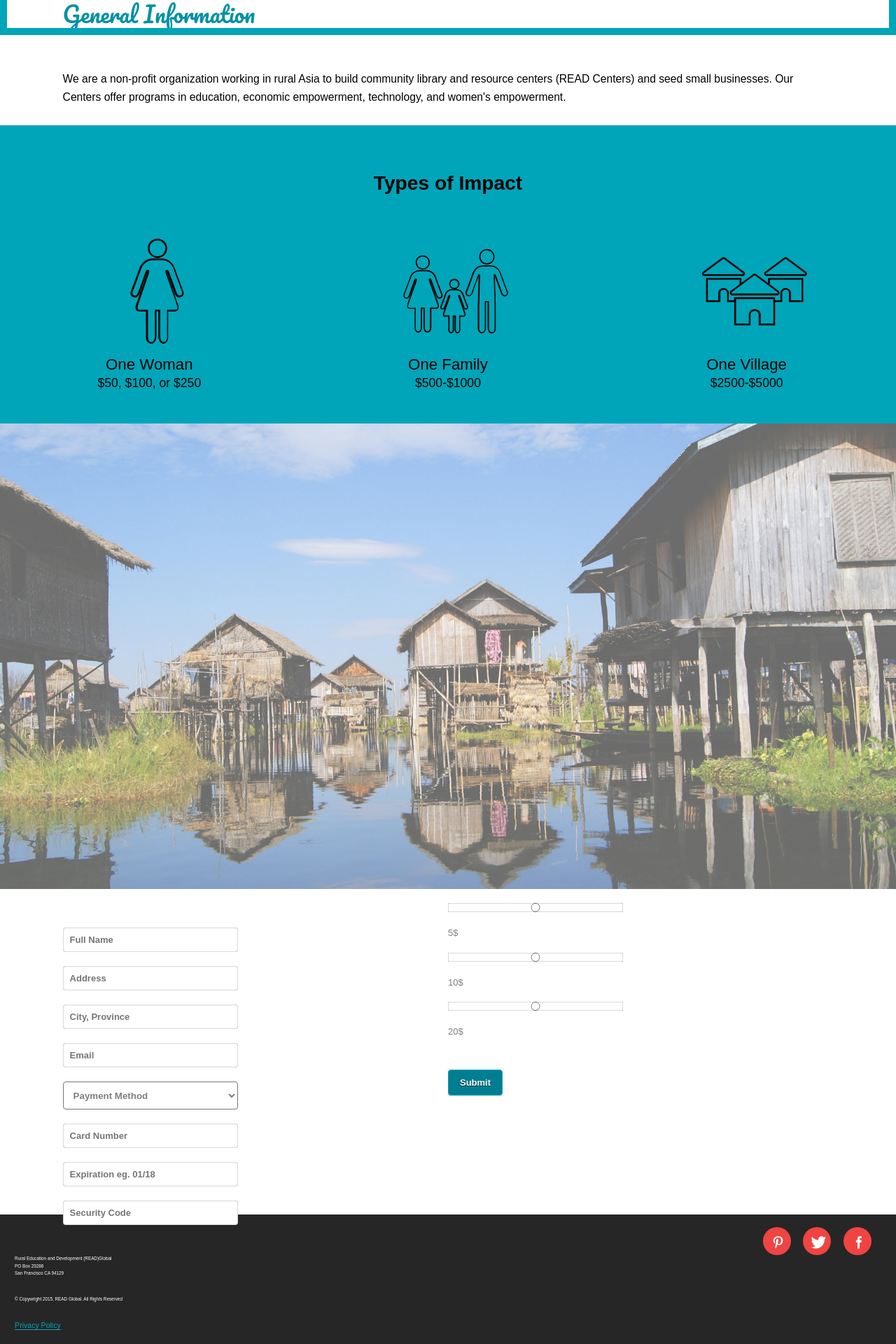
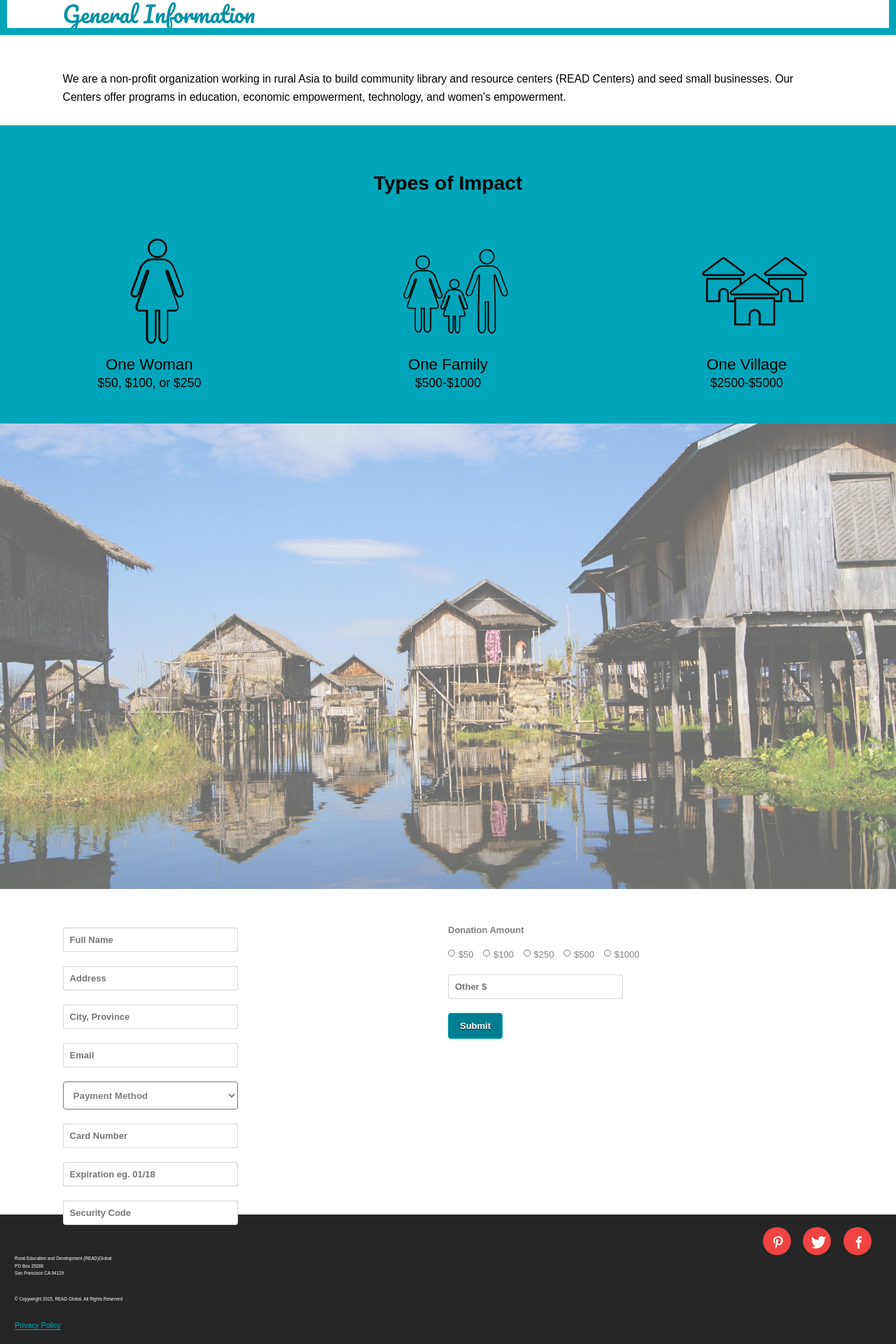
Before and after one commit to trac0040/non-for-profit, a Jekyll site: the page built from donate.html, in a window 1280 px wide. Shown: the part 850-2770 px from the top of the page at 70% size. Built offline with Jekyll 4.4.1, drawn with Linux system fonts in a browser that asks for light colours; nearby versions of some CDN libraries; Markdown is read by kramdown in place of the engine named in the settings.

Commit message:
feat(scss): radio button style
style radio buttons on donate form

```diff
--- a/css/style.css
+++ b/css/style.css
@@ -3053,15 +3053,32 @@ input:focus {
   font-weight: bold; }
 
 /* line 903, /Users/shelleybabij/Documents/Web/semester 5/non-for-profit/scss/components/main */
+legend {
+  padding-top: 4em;
+  font-size: 13px;
+  color: rgba(0, 0, 0, 0.5);
+  font-weight: bold; }
+
+/* line 910, /Users/shelleybabij/Documents/Web/semester 5/non-for-profit/scss/components/main */
 .radio {
-  display: inline-block; }
-
-/* line 907, /Users/shelleybabij/Documents/Web/semester 5/non-for-profit/scss/components/main */
+  margin-bottom: 0; }
+
+/* line 913, /Users/shelleybabij/Documents/Web/semester 5/non-for-profit/scss/components/main */
+.radio input {
+  display: inline-block;
+  border: 0;
+  outline: 0;
+  box-shadow: none;
+  width: 10px; }
+
+/* line 921, /Users/shelleybabij/Documents/Web/semester 5/non-for-profit/scss/components/main */
 label {
   color: rgba(0, 0, 0, 0.5);
-  font-size: 13px; }
-
-/* line 913, /Users/shelleybabij/Documents/Web/semester 5/non-for-profit/scss/components/main */
+  font-size: 13px;
+  margin-right: 10px;
+  margin-left: 0; }
+
+/* line 929, /Users/shelleybabij/Documents/Web/semester 5/non-for-profit/scss/components/main */
 input {
   font-weight: bold;
   display: block;
@@ -3074,7 +3091,7 @@ input {
   border-radius: 4px;
   box-shadow: inset 0 0 2px rgba(0, 0, 0, 0.5); }
 
-/* line 926, /Users/shelleybabij/Documents/Web/semester 5/non-for-profit/scss/components/main */
+/* line 942, /Users/shelleybabij/Documents/Web/semester 5/non-for-profit/scss/components/main */
 .form-button {
   border: 1px solid #00A5B9;
   background: #007d91;
@@ -3087,7 +3104,7 @@ input {
   vertical-align: middle;
   width: auto; }
 
-/* line 949, /Users/shelleybabij/Documents/Web/semester 5/non-for-profit/scss/components/main */
+/* line 965, /Users/shelleybabij/Documents/Web/semester 5/non-for-profit/scss/components/main */
 .form-button:hover {
   border: 1px solid #EF4442;
   background: #ffffff;
@@ -3095,7 +3112,7 @@ input {
   text-shadow: none;
   cursor: pointer; }
 
-/* line 957, /Users/shelleybabij/Documents/Web/semester 5/non-for-profit/scss/components/main */
+/* line 973, /Users/shelleybabij/Documents/Web/semester 5/non-for-profit/scss/components/main */
 .form-button:active {
   border: 1px solid #ffffff;
   background: #ffffff; }
--- a/donate.html
+++ b/donate.html
@@ -69,13 +69,12 @@ title: Donate · READ Global
 
 		<div class="unit unit-xs-1 unit-s-1 unit-m-1-2 unit-l-1-2">
 
-				<form action ="thans.html" method ="post" class="donate-form">
+			<form action ="{{site.baseurl}}/thanks.html" method ="post" class="donate-form">
+
 				  <input type="text" placeholder="Full Name" />
 				  <input type="text" placeholder="Address" />
 				  <input type="text" placeholder="City, Province" />
 				  <input type="text" placeholder="Email"/>
-
-
 						<div>
 						  <select class="payment-method" id="card">
 						  	<option>Payment Method</option>
@@ -84,7 +83,6 @@ title: Donate · READ Global
 						  	<option>American Express</option>
 						  </select>
 						</div>
-
 				  <input type="text" placeholder="Card Number" />
 				  <input type="text" placeholder="Expiration eg. 01/18" />
 				  <input type="text" placeholder="Security Code"/>
@@ -92,22 +90,35 @@ title: Donate · READ Global
 			</div> <!-- closes unit-->
 
 				<div class="unit unit-xs-1 unit-s-1 unit-m-1-2 unit-l-1-2">
+
 					<div class="radio">
-			<fieldset>
-    		<input type="radio" id="5" name="amount">
-    		<label for="5">5$</label>
+						<fieldset class="radio">
+						<legend> Donation Amount</legend>
 
-    		<input type="radio" id="10" name="fav-color">
-    		<label for="10">10$</label>
+			    		<input class="radio" type="radio" id="fifty" name="amount">
+			    		<label for="fifty">$50 </label>
 
-    		<input type="radio" id="20$" name="fav-color">
-    		<label for="20">20$</label>
+			    		<input class="radio" type="radio" id="one-hundred" name="amount">
+			    		<label for="one-hundred">$100 </label>
+
+			    		<input class="radio" type="radio" id="two-hundred" name="amount">
+			    		<label for="two-hundred">$250 </label>
+
+			    		<input class="radio" type="radio" id="five-hundred" name="amount">
+			    		<label for="five-hundred">$500 </label>
+
+			    		<input class="radio" type="radio" id="one-thousand" name="amount">
+			    		<label for="one-thousand">$1000 </label>
+
 						</fieldset>
+
 					</div> <!-- closes radio-->
+					<input type="text" placeholder="Other $" />
 
 				<input type="submit" class="form-button" />
 
 			</div> <!-- closes unit-->
+
 		</form>
 
 		</div> <!-- closes grid -->
```
Also changed, not shown: scss/components/_main.scss (+16 -0 lines), thanks.html (added, +7 -0 lines). Lines whose indentation alone changed are shown as unchanged.
